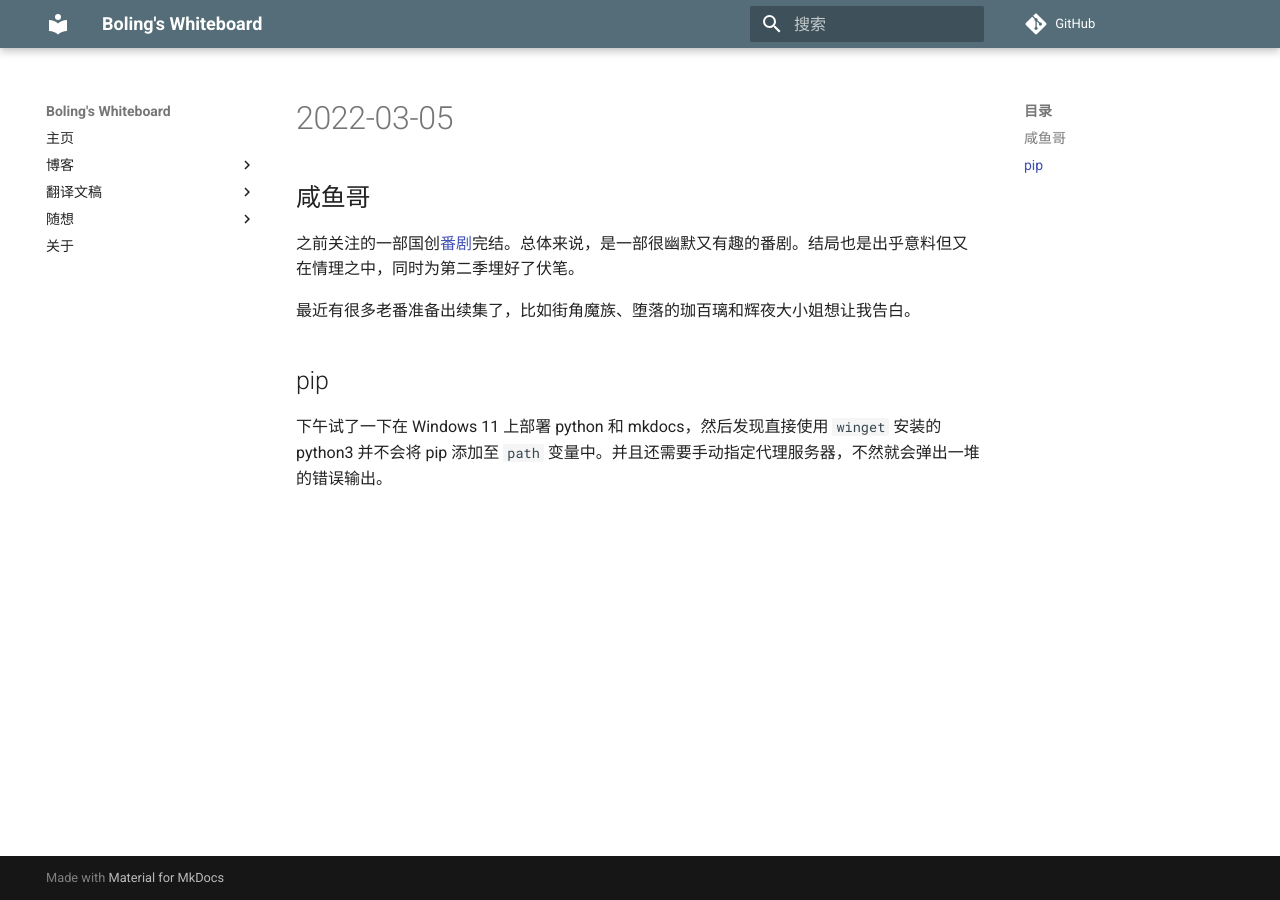
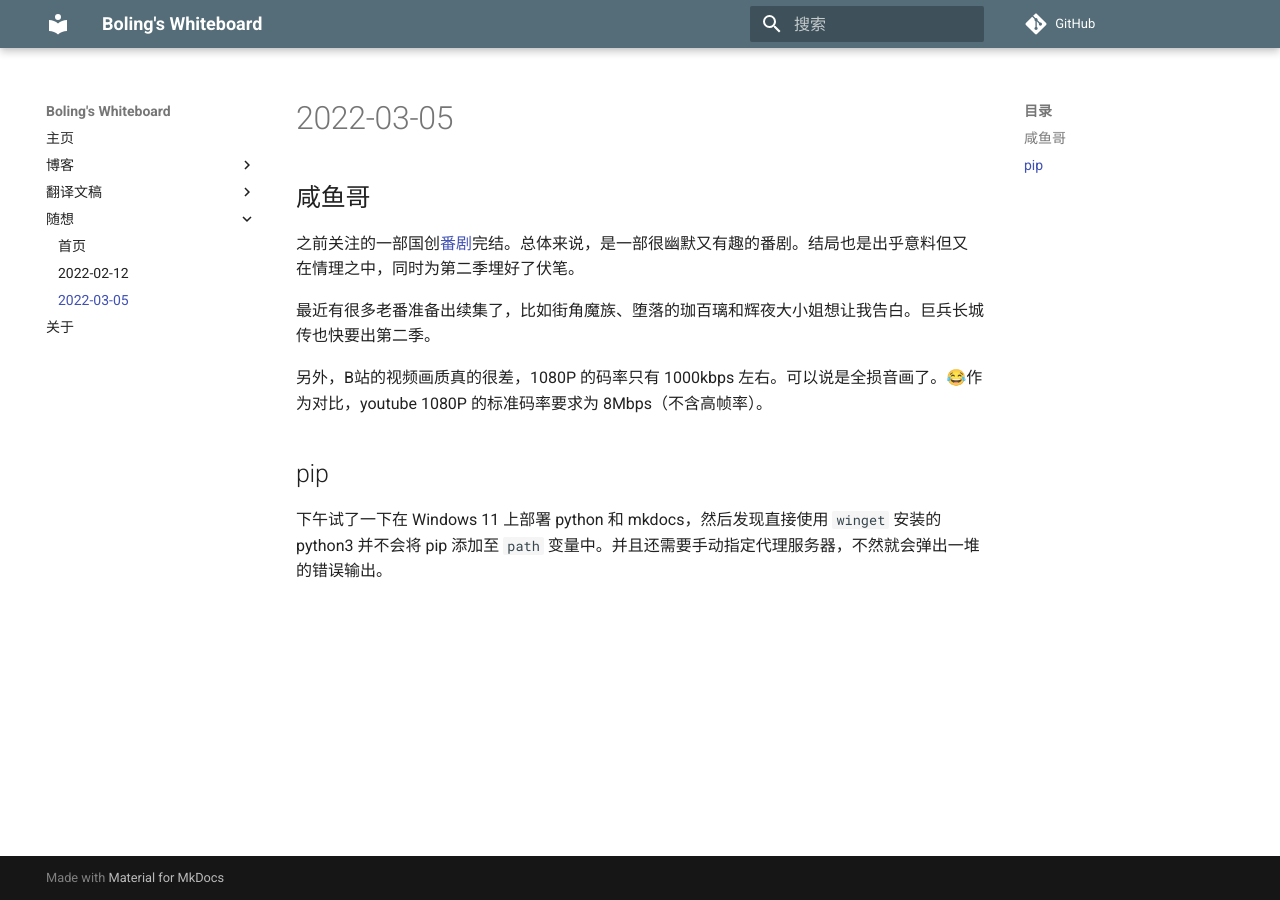
Before and after one commit to Hanjingxue-Boling/Whiteboard, an MkDocs documentation site: the page built from docs/essay/2022-03-05.md, in a window 1280 px wide. Built offline with MkDocs 1.6.1 and Material for MkDocs 9.7.7, drawn with Linux system fonts in a browser that asks for light colours; comment, search, counter and statistics services are not loaded.

Commit message:
2022-03-05-01

```diff
--- a/docs/essay/2022-03-05.md
+++ b/docs/essay/2022-03-05.md
@@ -4,7 +4,9 @@
 
 之前关注的一部国创[番剧](https://www.bilibili.com/bangumi/play/ep409861?from=search&seid=14176596757957892511&spm_id_from=333.337.0.0)完结。总体来说，是一部很幽默又有趣的番剧。结局也是出乎意料但又在情理之中，同时为第二季埋好了伏笔。
 
-最近有很多老番准备出续集了，比如街角魔族、堕落的珈百璃和辉夜大小姐想让我告白。
+最近有很多老番准备出续集了，比如街角魔族、堕落的珈百璃和辉夜大小姐想让我告白。巨兵长城传也快要出第二季。
+
+另外，B站的视频画质真的很差，1080P 的码率只有 1000kbps 左右。可以说是全损音画了。😂作为对比，youtube 1080P 的标准码率要求为 8Mbps（不含高帧率）。
 
 ## pip
 
--- a/mkdocs.yml
+++ b/mkdocs.yml
@@ -29,4 +29,5 @@ nav:
     - 随想:
       - essay/index.md
       - essay/2022-02-12.md
+      - essay/2022-03-05.md
     - 关于: about.md
```
